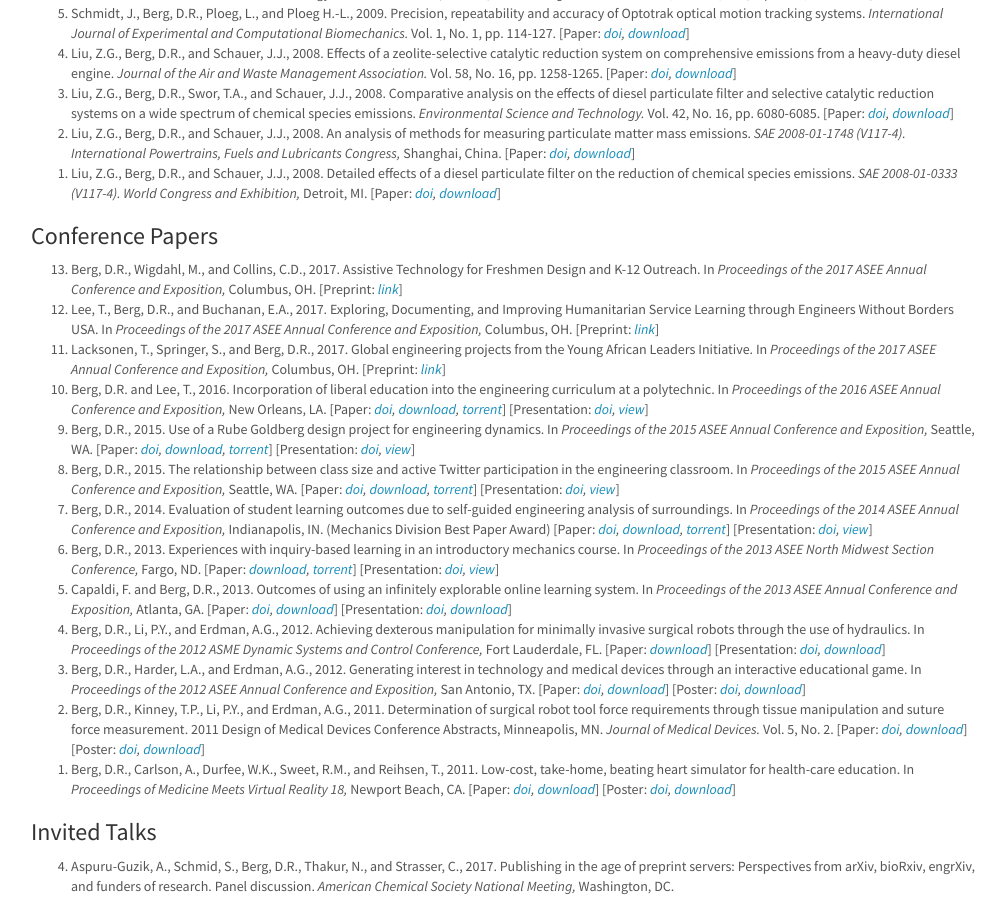
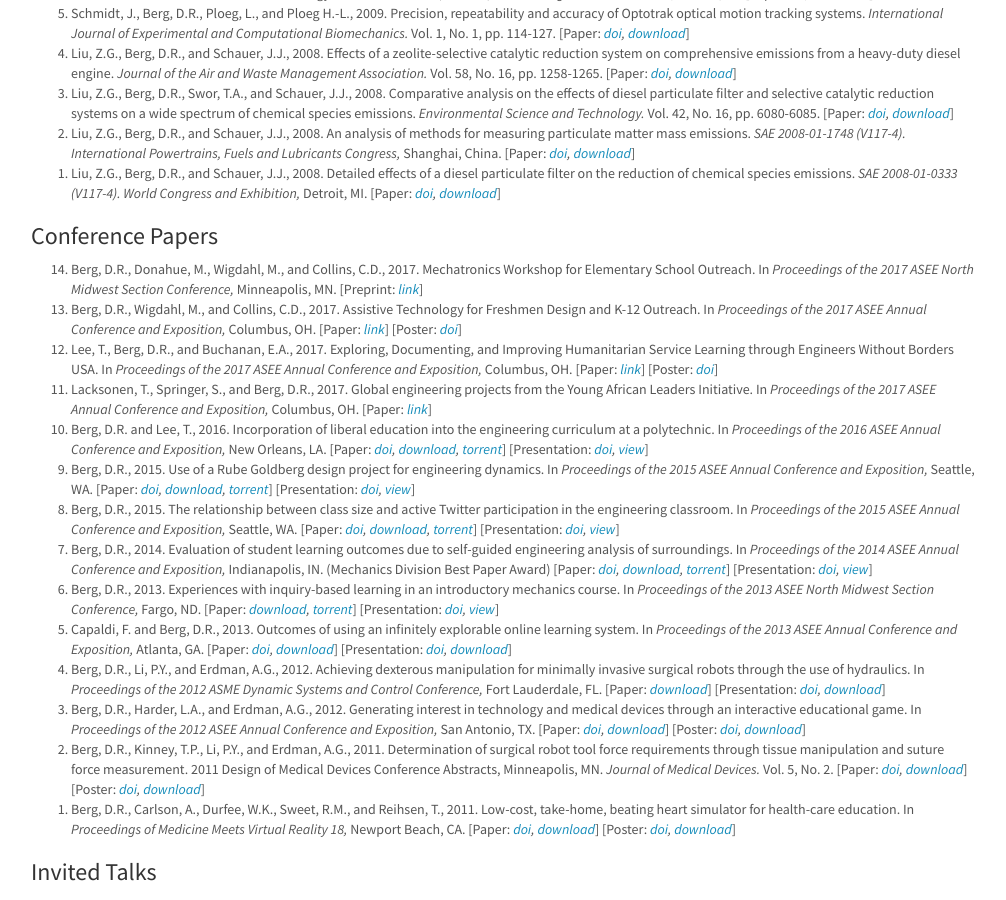
Before and after one commit to devinberg/devinberg.com, a Jekyll site: the page built from publications/index.md, in a window 1280 px wide and 900 px high, scrolled down 943 px. Shown: the whole window, without its empty margins (39-1045 px from the left). Built offline with Jekyll 4.4.1, drawn with Linux system fonts in a browser that asks for light colours; nearby versions of some CDN libraries; comment, search, counter and statistics services are not loaded.

Commit message:
add ASEE section paper and some links

```diff
--- a/publications/index.md
+++ b/publications/index.md
@@ -82,11 +82,13 @@ Below are some of the papers and other artifacts I have published. Additional in
 
 <h3>Conference Papers</h3>
 <ol reversed="">
-	<li>Berg, D.R., Wigdahl, M., and Collins, C.D., 2017. Assistive Technology for Freshmen Design and K-12 Outreach. In <i>Proceedings of the 2017 ASEE Annual Conference and Exposition,</i> Columbus, OH. [Preprint: <i><a href="https://osf.io/preprints/engrxiv/pdzss">link</a></i>] <span data-badge-popover="right" data-badge-type="4" data-doi="" data-hide-no-mentions="true" class="altmetric-embed"></span></li>
+	<li>Berg, D.R., Donahue, M., Wigdahl, M., and Collins, C.D., 2017. Mechatronics Workshop for Elementary School Outreach. In <i>Proceedings of the 2017 ASEE North Midwest Section Conference,</i> Minneapolis, MN. [Preprint: <i><a href="https://engrxiv.org/pgtuq">link</a></i>] <span data-badge-popover="right" data-badge-type="4" data-doi="10.17605/OSF.IO/PGTUQ" data-hide-no-mentions="true" class="altmetric-embed"></span></li>
 
-	<li>Lee, T., Berg, D.R., and Buchanan, E.A., 2017. Exploring, Documenting, and Improving Humanitarian Service Learning through Engineers Without Borders USA. In <i>Proceedings of the 2017 ASEE Annual Conference and Exposition,</i> Columbus, OH. [Preprint: <i><a href="https://osf.io/preprints/engrxiv/6r94n">link</a></i>] <span data-badge-popover="right" data-badge-type="4" data-doi="" data-hide-no-mentions="true" class="altmetric-embed"></span></li>
+	<li>Berg, D.R., Wigdahl, M., and Collins, C.D., 2017. Assistive Technology for Freshmen Design and K-12 Outreach. In <i>Proceedings of the 2017 ASEE Annual Conference and Exposition,</i> Columbus, OH. [Paper: <i><a href="https://engrxiv.org/pdzss">link</a></i>] [Poster: <i><a href="https://doi.org/10.6084/m9.figshare.5143291.v1">doi</a></i>] <span data-badge-popover="right" data-badge-type="4" data-doi="" data-hide-no-mentions="true" class="altmetric-embed"></span></li>
 
-	<li>Lacksonen, T., Springer, S., and Berg, D.R., 2017. Global engineering projects from the Young African Leaders Initiative. In <i>Proceedings of the 2017 ASEE Annual Conference and Exposition,</i> Columbus, OH. [Preprint: <i><a href="https://osf.io/preprints/engrxiv/zrx9s">link</a></i>] <span data-badge-popover="right" data-badge-type="4" data-doi="" data-hide-no-mentions="true" class="altmetric-embed"></span></li>
+	<li>Lee, T., Berg, D.R., and Buchanan, E.A., 2017. Exploring, Documenting, and Improving Humanitarian Service Learning through Engineers Without Borders USA. In <i>Proceedings of the 2017 ASEE Annual Conference and Exposition,</i> Columbus, OH. [Paper: <i><a href="https://engrxiv.org/6r94n">link</a></i>] [Poster: <i><a href="https://doi.org/10.6084/m9.figshare.5151553.v1">doi</a></i>] <span data-badge-popover="right" data-badge-type="4" data-doi="" data-hide-no-mentions="true" class="altmetric-embed"></span></li>
+
+	<li>Lacksonen, T., Springer, S., and Berg, D.R., 2017. Global engineering projects from the Young African Leaders Initiative. In <i>Proceedings of the 2017 ASEE Annual Conference and Exposition,</i> Columbus, OH. [Paper: <i><a href="https://engrxiv.org/zrx9s">link</a></i>] <span data-badge-popover="right" data-badge-type="4" data-doi="" data-hide-no-mentions="true" class="altmetric-embed"></span></li>
 
 	<li>Berg, D.R. and Lee, T., 2016. Incorporation of liberal education into the engineering curriculum at a polytechnic. In <i>Proceedings of the 2016 ASEE Annual Conference and Exposition,</i> New Orleans, LA. [Paper: <i><a href="http://dx.doi.org/10.18260/p.25664">doi</a>, <a href="https://s3.amazonaws.com/drb_website_storage/devinberg.com/incorporation-of-liberal-education-into-the-engineering-curriculum-at-a-polytechnic.pdf">download</a>, <a href="magnet:?xt=urn:btih:c4b6df17cd68ce4afc1634bce40d45f95384bc50&tr=http%3A%2F%2Facademictorrents.com%2Fannounce.php&tr=udp%3A%2F%2Ftracker.publicbt.com%3A80%2Fannounce&tr=udp%3A%2F%2Ftracker.openbittorrent.com%3A80%2Fannounce">torrent</a></i>] [Presentation: <i><a href="https://dx.doi.org/10.6084/m9.figshare.3464132.v1">doi</a>, <a href="https://speakerdeck.com/devinberg/incorporation-of-liberal-education-into-the-engineering-curriculum-at-a-polytechnic">view</a></i>] <span data-badge-popover="right" data-badge-type="4" data-doi="10.18260/p.25664" data-hide-no-mentions="true" class="altmetric-embed"></span></li>
 
```
